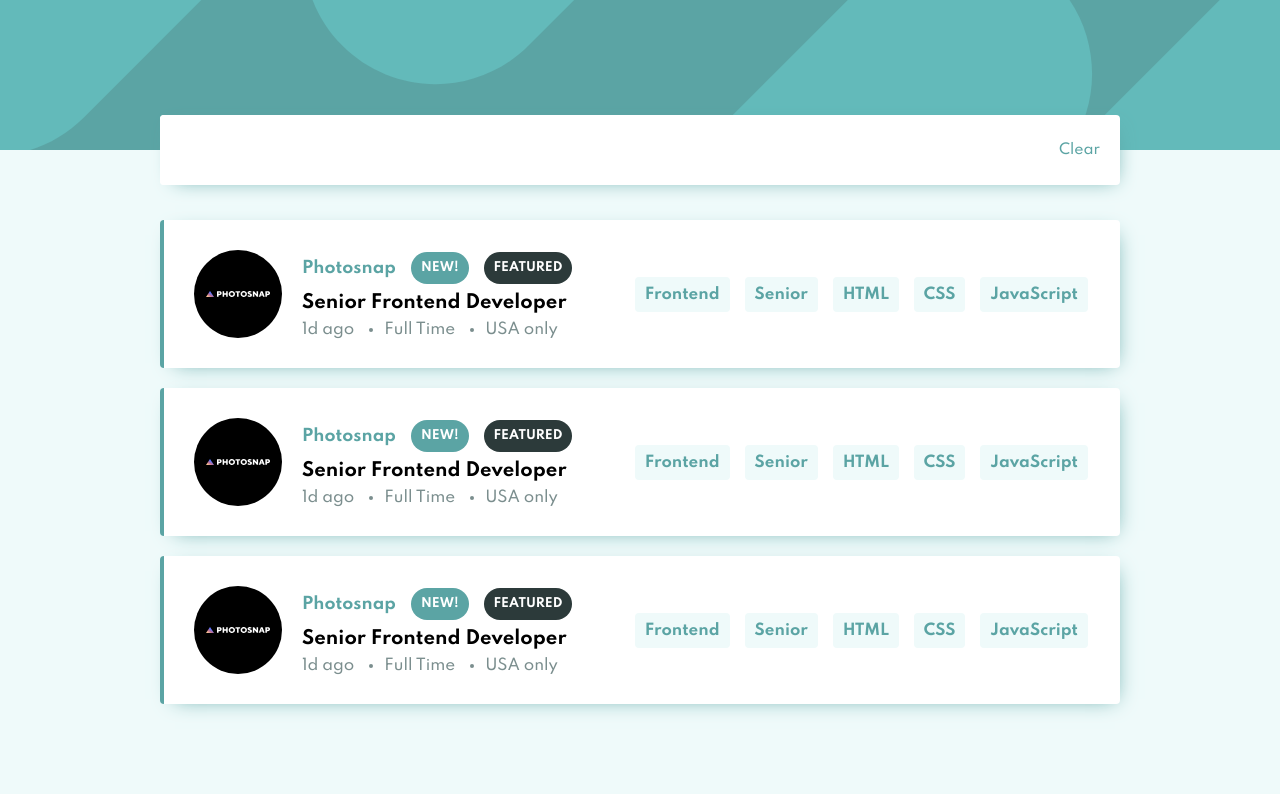
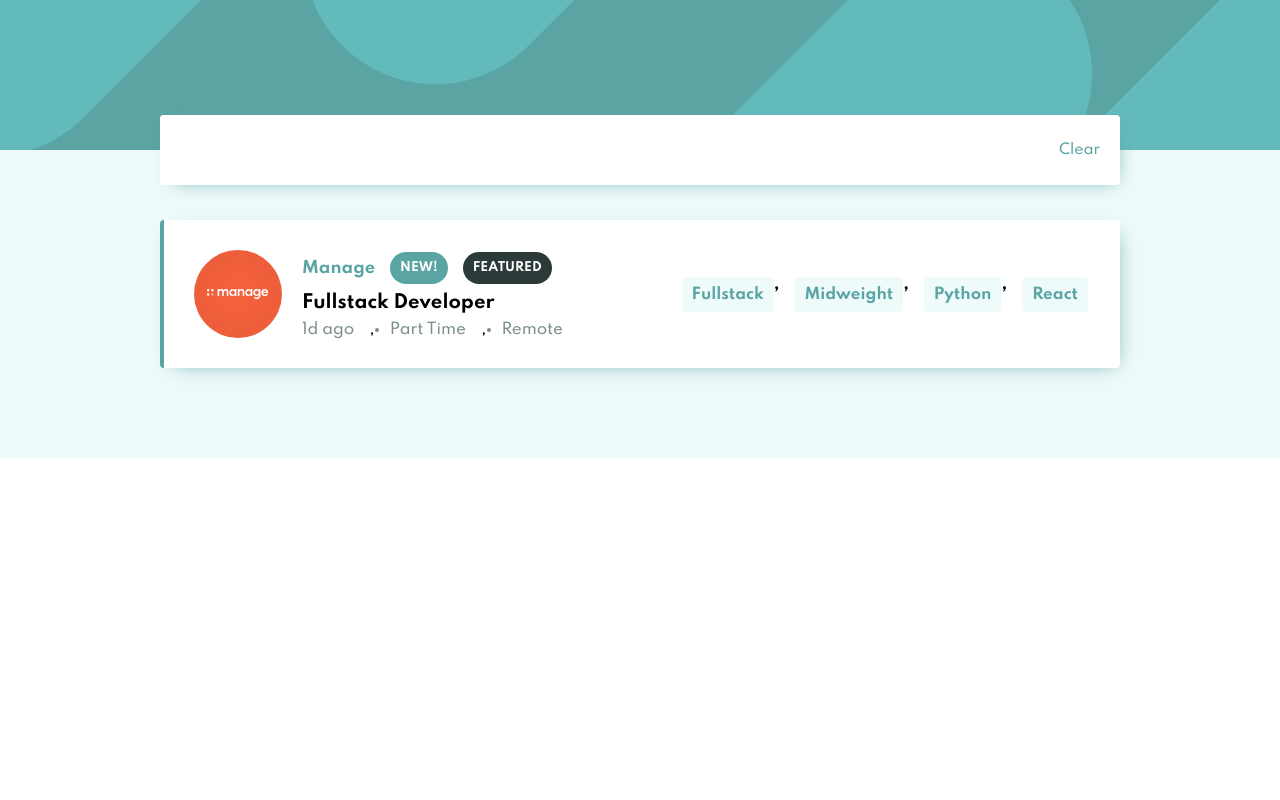
Before and after one commit to CorbicBojana/JS12, a website: page dist/index.html in a window 1280 px wide. Drawn offline with Linux system fonts and the light colour scheme.

Commit message:
add json

```diff
--- a/app/js/main.js
+++ b/app/js/main.js
@@ -1,15 +1,92 @@
-var form = document.getElementById("form");
-var formInput = document.getElementById("form_input");
-var button = document.getElementById("button");
+const form = document.getElementById("form");
+const formInput = document.getElementById("form_input");
+const button = document.getElementById("button");
 
-form.addEventListener("submit", function(e) {
+form.addEventListener("submit", (e) => {
     e.preventDefault();
-})
+});
 
-formInput.addEventListener("change", function(e) {
+formInput.addEventListener("change", (e) => {
     console.log(e.target.value);
-})
+});
 
-button.addEventListener("click", function(e) {
+button.addEventListener("click", (e) => {
     formInput.value = "";
-})
+});
+
+const data = [
+    {
+        "id": 1,
+        "company": "Photosnap",
+        "position": "Senior Frontend Developer",
+        "positionDetails": [
+            "1d ago",
+            "Full Time",
+            "USA only"
+        ],
+        "skills": [
+            "Frontend",
+            "Senior",
+            "HTML",
+            "CSS",
+            "JavaScript"
+        ],
+        "imgSrc": "./images/photosnap.svg"
+    },
+    {
+        "id": 2,
+        "company": "Manage",
+        "position": "Fullstack Developer",
+        "positionDetails": [
+            "1d ago",
+            "Part Time",
+            "Remote"
+        ],
+        "skills": [
+            "Fullstack",
+            "Midweight",
+            "Python",
+            "React"
+        ],
+        "imgSrc": "./images/manage.svg"
+    }
+];
+
+const row = document.getElementById("row");
+
+const getData = data.map(index => {
+    console.log(index)
+    row.innerHTML = `
+    <div class="col border_left">
+
+      <img src=${index.imgSrc} alt="" />
+
+      <div class="row">
+
+        <div class="col_2">
+
+          <h2>${index.company}
+            <span>New!</span>
+            <span class="span_bg">Featured</span>
+          </h2>
+
+          <h1>${index.position}</h1>
+
+          <ul class="list border_bottom">
+            ${index.positionDetails.map(item => `<li class="list_item">${item}</li>`)}
+          </ul>
+
+        </div>
+
+        <div class="col_2">
+
+          <ul class="list primary_list">
+            ${index.skills.map(item => `<li class="primary_list_item">${item}</li>`)}
+          </ul>
+
+        </div>
+
+      </div>
+
+    </div>`
+});
--- a/app/scss/main.scss
+++ b/app/scss/main.scss
@@ -96,13 +96,16 @@ body {
 
   .row {
 
+    .border_left {
+      border-left: 0.4rem solid $desaturated_dark_cyan_color;
+    }
+
     .col {
       display: flex;
       flex-wrap: wrap;
       margin-bottom: 2rem;
       padding: 3rem;
       background-color: $white_color;
-      border-left: 0.4rem solid $desaturated_dark_cyan_color;
       border-radius: 0.4rem;
       box-shadow: 0.5rem 0.5rem 2rem -1rem $desaturated_dark_cyan_color;
 
```
Also changed, not shown: app/js/data.json (added, +37 -0 lines), dist/css/main.css, dist/css/main.min.css, dist/index.html.
